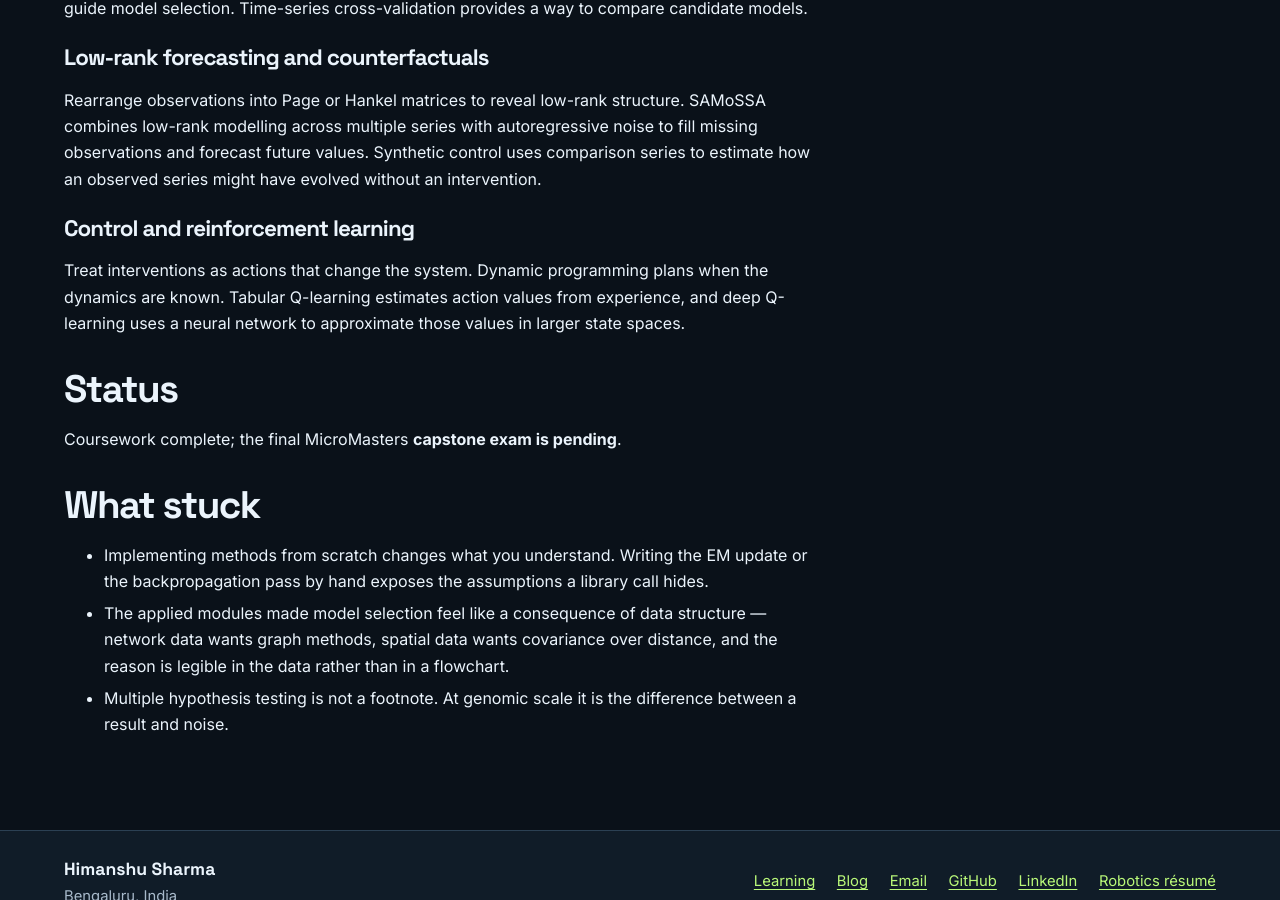
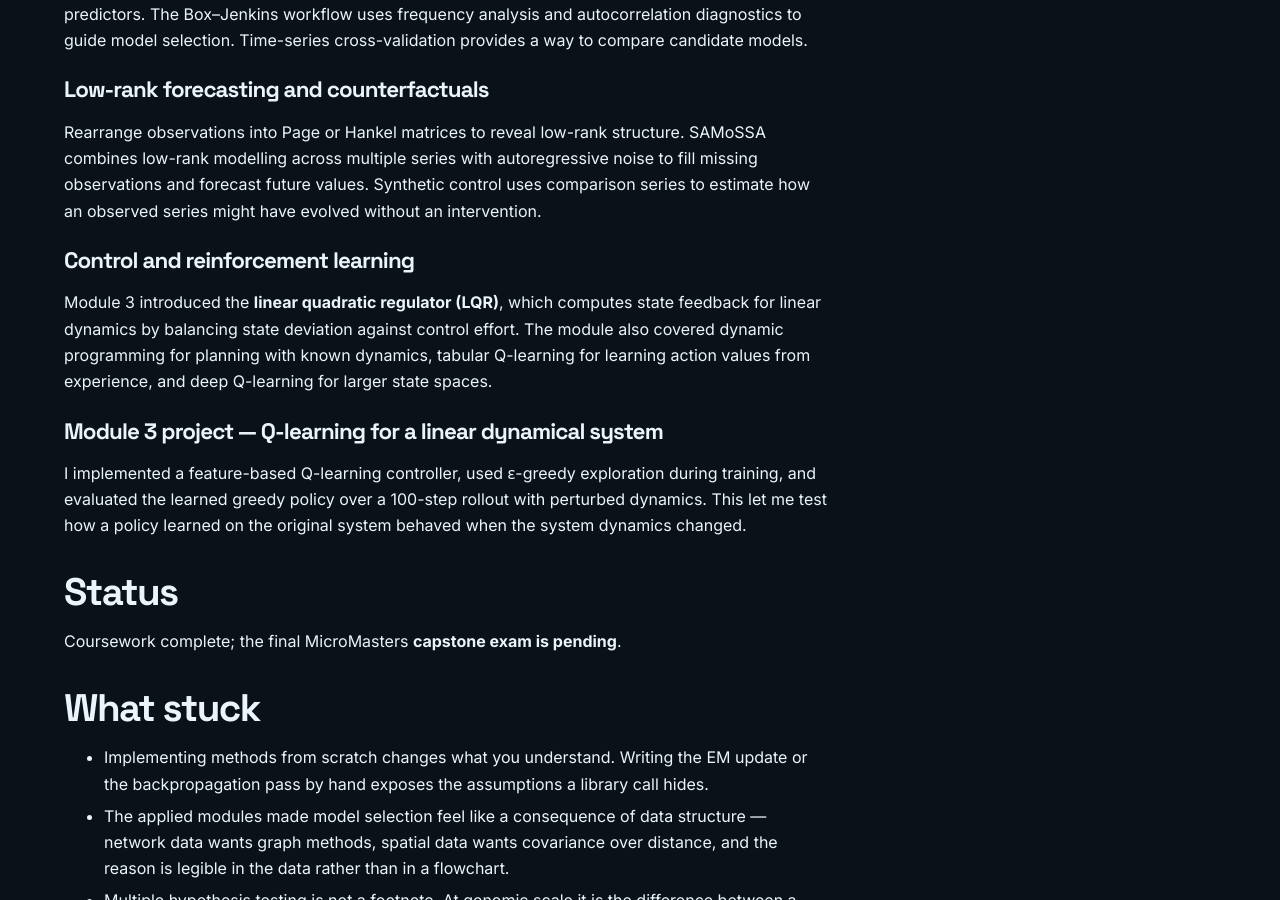
Before and after one commit to Magician6174/magician6174.github.io, a Jekyll site: the page built from docs/_projects/mitx-statistics-data-science.md, in a window 1280 px wide and 900 px high, scrolled down 3273 px. Built offline with Jekyll 4.4.1, drawn with Linux system fonts in a browser that asks for light colours; some of the changed text lies outside the part shown.

Commit message:
Document MITx Module 3 LQR and Q-learning project

```diff
--- a/docs/_projects/mitx-statistics-data-science.md
+++ b/docs/_projects/mitx-statistics-data-science.md
@@ -112,7 +112,11 @@ Rearrange observations into Page or Hankel matrices to reveal low-rank structure
 
 ### Control and reinforcement learning
 
-Treat interventions as actions that change the system. Dynamic programming plans when the dynamics are known. Tabular Q-learning estimates action values from experience, and deep Q-learning uses a neural network to approximate those values in larger state spaces.
+Module 3 introduced the **linear quadratic regulator (LQR)**, which computes state feedback for linear dynamics by balancing state deviation against control effort. The module also covered dynamic programming for planning with known dynamics, tabular Q-learning for learning action values from experience, and deep Q-learning for larger state spaces.
+
+### Module 3 project — Q-learning for a linear dynamical system
+
+I implemented a feature-based Q-learning controller, used ε-greedy exploration during training, and evaluated the learned greedy policy over a 100-step rollout with perturbed dynamics. This let me test how a policy learned on the original system behaved when the system dynamics changed.
 
 ## Status
 
```
Also changed, not shown: docs/_pages/Learnings.md (+1 -1 lines).
